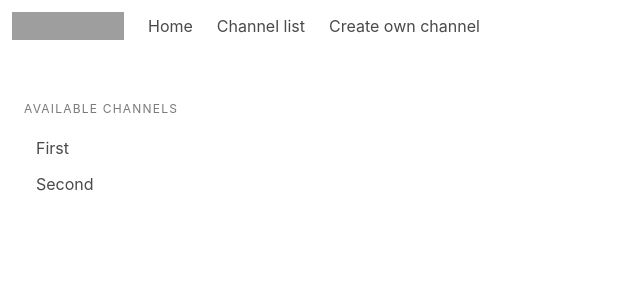
After one commit to baloo1379/cs50-project2, a Flask app: page /channels in a window 1280 px wide. The commit adds this page. Shown: the top 300 px of the page, without its empty margins (0-640 px from the left). Run offline with Flask 2, Linux system fonts and the light colour scheme; the visitor is signed in with stand-in values (Sample User, id 1); grey boxes are pictures that could not be loaded.

Commit message:
added channel creation; some style improvements

```diff
--- a/application.py
+++ b/application.py
@@ -35,7 +35,48 @@ def index():
         if new_user in users:
             flash("User with that name is already logged")
             return redirect("/", "303")
-        return render_template("channel.html", channel=channels[new_user.channel], user=u_name)
+        session["user"] = u_name
+        session["channel"] = u_channel
+        return redirect("/channel")
+
+
+@app.route("/channel")
+def channel():
+    if session.get("user"):
+        u_name = session["user"]
+        u_channel = session["channel"]
+        return render_template("channel.html", channel=channels[u_channel], user=u_name, prev_user="None")
+    else:
+        flash("You are not logged")
+        return redirect("/", "303")
+
+
+@app.route("/channels", methods={"GET"})
+def channels_view():
+    if request.method == "GET":
+        if session.get("user"):
+            u_name = session["user"]
+            if request.args.get("ch"):
+                new_channel = int(request.args.get("ch"))
+                session["channel"] = new_channel
+                return redirect("/channel")
+            else:
+                return render_template("channels.html", channels=channels, user=u_name)
+        else:
+            flash("You are not logged")
+            return redirect("/", "303")
+
+
+@app.route("/create_channel", methods=["GET", "POST"])
+def create_channel():
+    if request.method == "GET":
+        return render_template("create_channel.html")
+    else:
+        new_channel_name = request.form.get("channel_name")
+        new_channel = Channel(index=len(channels), name=new_channel_name)
+        channels.append(new_channel)
+        flash("Channel created successfully")
+        return redirect("/channels")
 
 
 @socketio.on("register_on_channel")
--- a/static/index.js
+++ b/static/index.js
@@ -5,6 +5,26 @@
         notDel[0].addEventListener('click', () => {
             not.remove();
         }, false)
+    }
+})();
+(function () {
+    const navbarBurgers = Array.prototype.slice.call(document.querySelectorAll('.navbar-burger'), 0);
+
+    if (navbarBurgers.length > 0) {
+        // Add a click event on each of them
+        navbarBurgers.forEach(el => {
+            el.addEventListener('click', () => {
+
+                // Get the target from the "data-target" attribute
+                const target_name = el.dataset.target;
+                const target = document.getElementById(target_name);
+
+                // Toggle the "is-active" class on both the "navbar-burger" and the "navbar-menu"
+                el.classList.toggle('is-active');
+                target.classList.toggle('is-active');
+
+            });
+        });
     }
 })();
 
--- /dev/null
+++ b/templates/channels.html
@@ -0,0 +1,29 @@
+{% extends "layout.html" %}
+{% block scripts %}
+    <script>
+        document.addEventListener('DOMContentLoaded', () => {
+            let aList = document.querySelectorAll("a.channel");
+            aList.forEach(element=>{
+                element.addEventListener('click', () => {
+                    let link = element.getAttribute("href");
+                    localStorage.setItem("currentChanel", link[13]);
+                });
+            });
+        });
+    </script>
+{% endblock %}
+{% block body %}
+    <section class="section">
+        <aside class="menu">
+            <p class="menu-label">
+                Available channels
+            </p>
+            <ul class="menu-list">
+                {% for channel in channels %}
+                    <li><a class="channel" href="{{ url_for("channels_view", ch=channel.index) }}">{{ channel.name }}</a></li>
+                {% endfor %}
+            </ul>
+        </aside>
+    </section>
+
+{% endblock %}
--- a/templates/layout.html
+++ b/templates/layout.html
@@ -8,13 +8,18 @@
     <script defer type="text/javascript" src="{{ url_for('static', filename='all.js') }}"></script>
     <script defer type="text/javascript" src="{{ url_for('static', filename='socket.io.min.js') }}"></script>
     <script defer type="text/javascript" src="{{ url_for('static', filename='index.js') }}"></script>
+    <style>
+        html {
+            overflow-y: initial;
+        }
+    </style>
     {% block scripts %}
     {% endblock %}
 </head>
 <body>
 <nav class="navbar">
     <div class="navbar-brand">
-        <a class="navbar-item" href="#">
+        <a class="navbar-item" href="{{ url_for('channels_view') }}">
             <img src="https://bulma.io/images/bulma-logo.png" alt="Bulma: a modern CSS framework based on Flexbox"
                  width="112" height="28">
         </a>
@@ -30,7 +35,12 @@
             <a class="navbar-item" href="{{ url_for('index') }}">
                 Home
             </a>
-
+            <a class="navbar-item" href="{{ url_for('channels_view') }}">
+                Channel list
+            </a>
+            <a class="navbar-item" href="{{ url_for('create_channel') }}">
+                Create own channel
+            </a>
         </div>
     </div>
 </nav>
```
Also changed, not shown: templates/channel.html (+109 -16 lines), templates/create_channel.html (added, +28 -0 lines).
